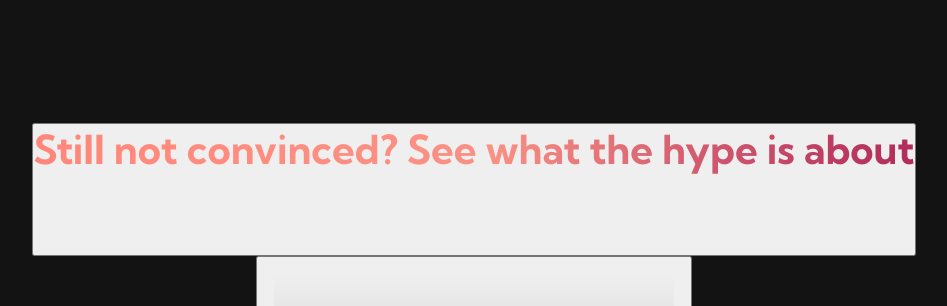
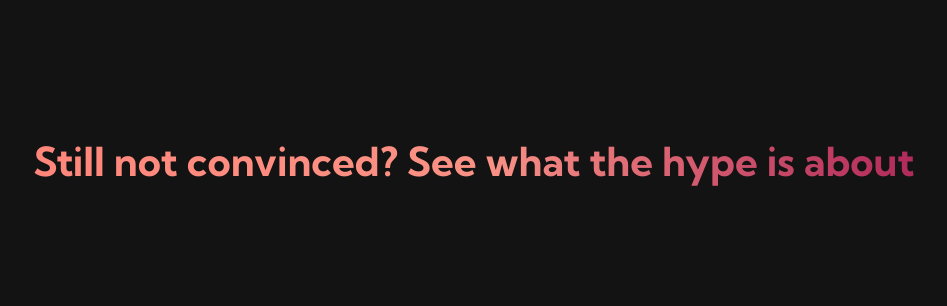
Before and after one commit to criptx2/Criptx-Portfolio, a plain HTML site: page index.html in a window 1280 px wide. Shown: the part 720-1026 px from the top of the page, without its empty margins (166-1113 px from the left). Drawn offline with Linux system fonts and the light colour scheme.

Commit message:
Update index.html

```diff
--- a/index.html
+++ b/index.html
@@ -65,9 +65,8 @@
 
     <!-- Services Section -->
     <div class="services">
-      <a href="/portfolio.html">
-      <button><h1>Still not convinced? See what the hype is about</h1><button>
-      </a>
+      <h1>Still not convinced? See what the hype is about</h1>
+
 
       <div class="services__container">
         <div class="services__card">
```
